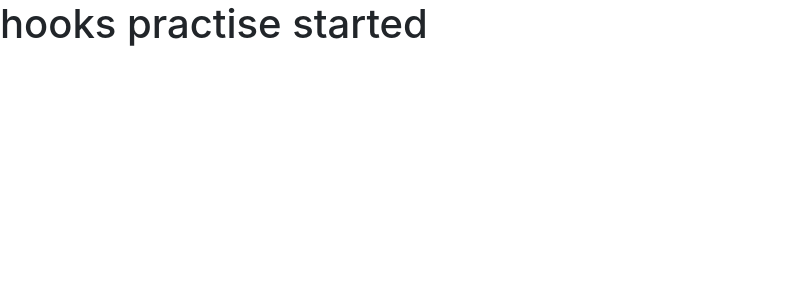
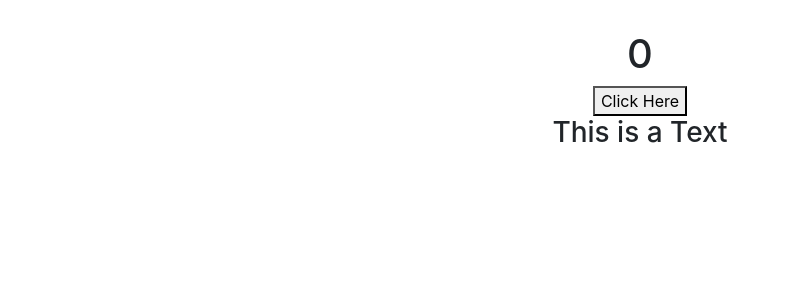
Before and after one commit to JavedAhmaddev/practiseApp, a React (Create React App) app: page / in a window 1280 px wide. Shown: the top 300 px of the page, without its empty margins (0-788 px from the left). Built offline with nearby package versions, Linux system fonts and the light colour scheme.

Commit message:
UseReducer Hooks practise added

```diff
--- a/src/components/Hooks.js
+++ b/src/components/Hooks.js
@@ -1,9 +1,10 @@
 import React from 'react'
+import UseReducerHook from './UseReducerHook'
 
 function Hooks() {
     return (
         <div>
-            <h1> hooks practise started </h1>
+            <UseReducerHook></UseReducerHook>
         </div>
     )
 }
--- /dev/null
+++ b/src/components/UseReducerHook.js
@@ -0,0 +1,30 @@
+import React,{useReducer} from 'react'
+
+
+const reducer=(state,action)=>{
+    switch(action.type){
+        case "INC":
+            return { count:state.count+1 , showText:state.showText}
+        case "TOGGLE":
+            return{ count:state.count , showText: !state.showText}
+        default:
+            return state
+    }
+}
+
+function UseReducerHook() {
+    const [state, dispatch] = useReducer(reducer, {
+        count:0,
+        showText:true
+    })
+    return (
+        <div style={{textAlign:'center', padding:'30px'}}>
+            <h1>{state.count} </h1>
+            <button onClick={()=>{ dispatch({type: "INC"}); dispatch({type: "TOGGLE"})}}> Click Here </button>
+            {state.showText && <h3> This is a Text </h3>}
+
+        </div>
+    )
+}
+
+export default UseReducerHook
```
